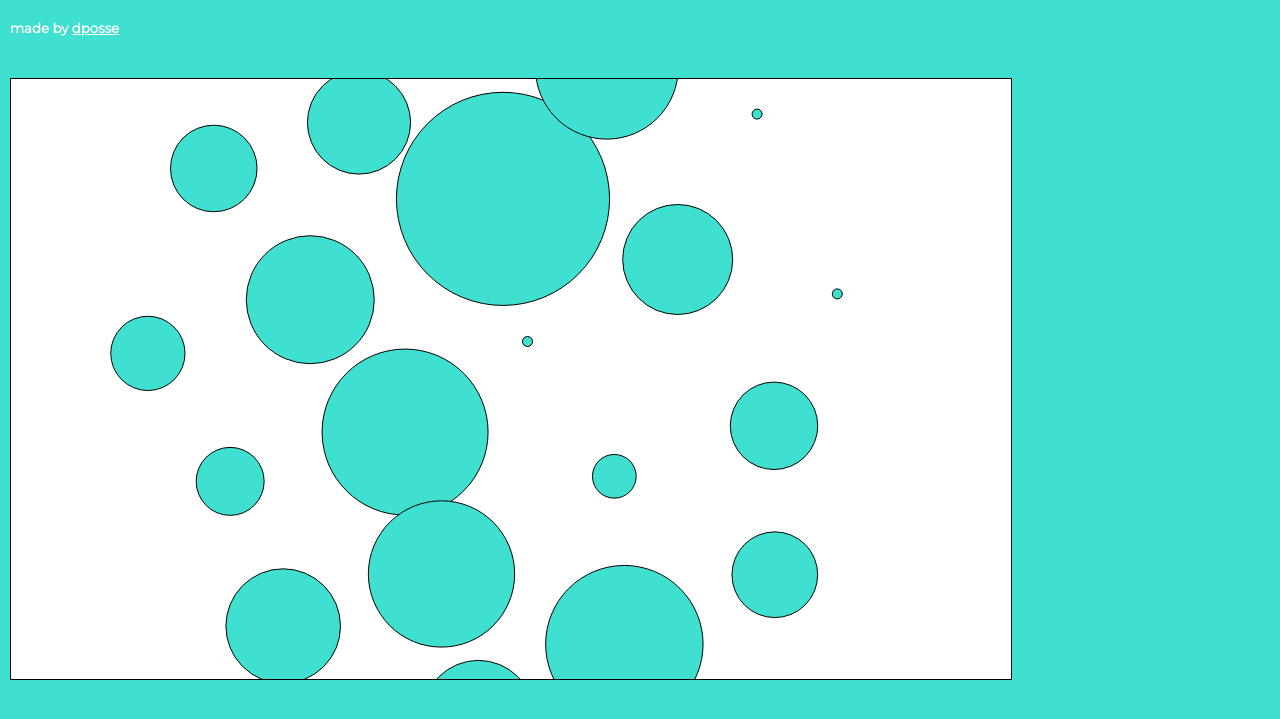
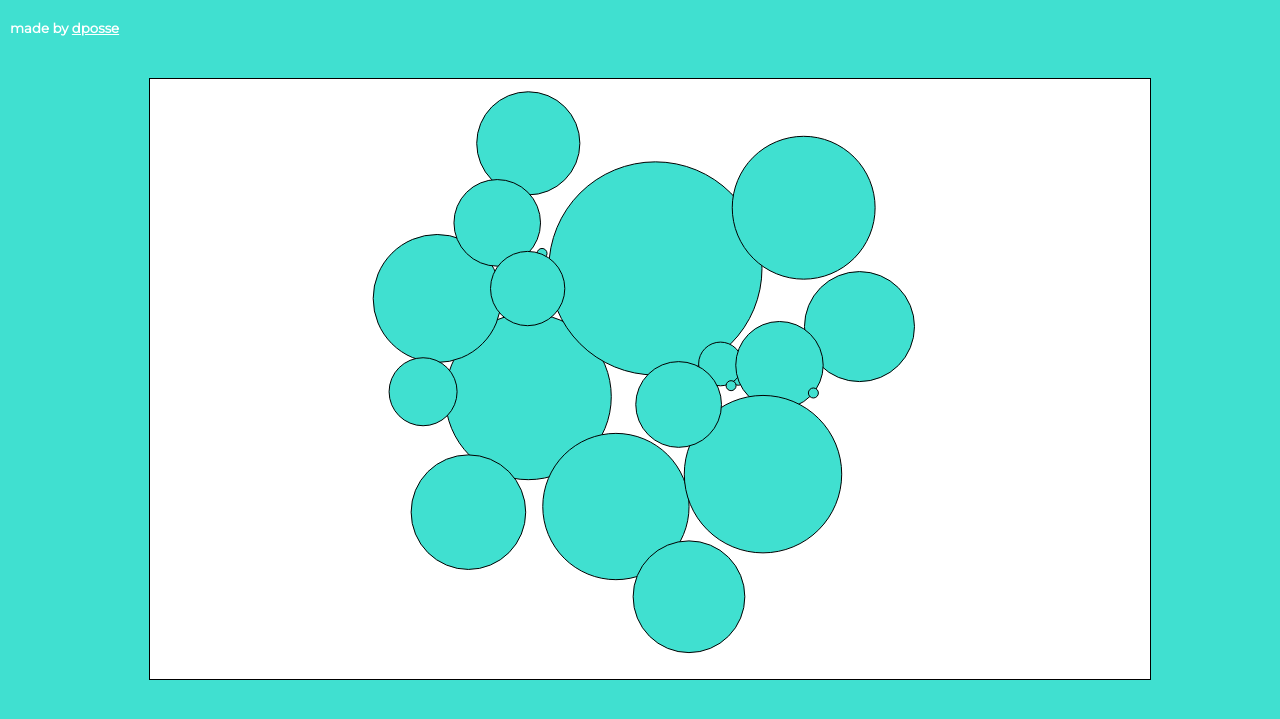
Before and after one commit to dposse/smashalytics, a website: page index.html in a window 1280 px wide. Shown: the part 63-782 px from the top of the page. Drawn offline with Linux system fonts and the light colour scheme.

Commit message:
Add collision force

```diff
--- a/bubbleChart.js
+++ b/bubbleChart.js
@@ -38,8 +38,9 @@ function bubbleChart() {
           var simulation = d3.forceSimulation().nodes(data);
 
           simulation
-            .force('charge', d3.forceManyBody().strength(-60))
-            .force('center', d3.forceCenter(width/2, height/2));
+            .force('charge', d3.forceManyBody().strength(10))
+            .force('center', d3.forceCenter(width/2, height/2))
+            .force('collision', d3.forceCollide().radius((d) => { return Math.max((d.entrants/7), 5) - (.1*Math.max((d.entrants/7), 5)); }));
             //.force('xAxis', d3.forceX(width/2).strength(0.4))
             //.force('yAxis', d3.forceY(height/2).strength(0.6));
 
--- a/main.css
+++ b/main.css
@@ -12,15 +12,11 @@ header {
 }
 
 svg{
-  /*width: 100%;
-  height: 100%;*/
   border: 1px solid black;
 }
 
 .chartContainer {
-  /*display: flex;
-  align-items: center;
-  justify-content: center;*/
+  text-align: center;
 }
 
 .tooltip {
```
Also changed, not shown: README.md.
